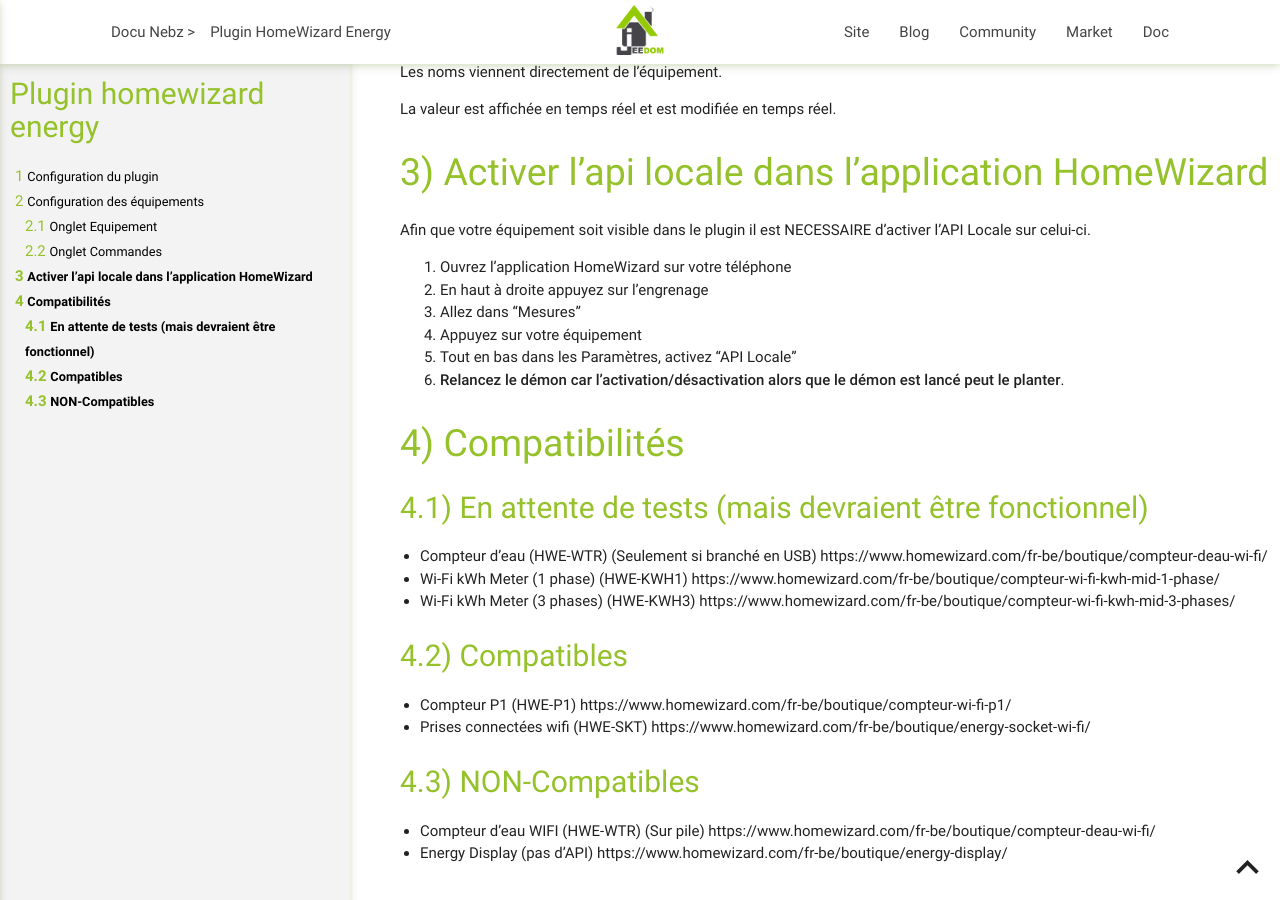
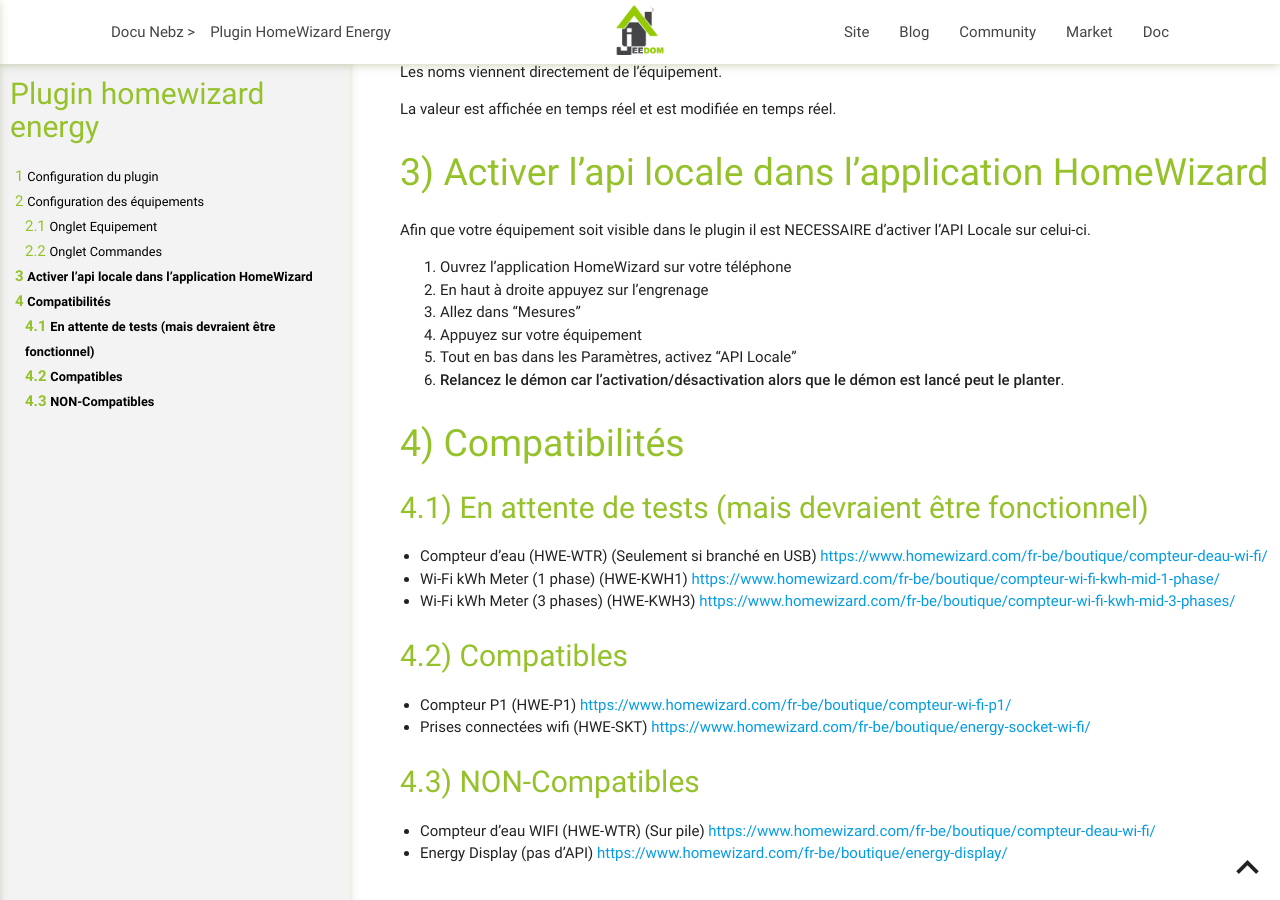
Before and after one commit to NebzHB/jeedom_docs, a Jekyll site: the page built from plugins/HomeWizard/fr_FR/index.md, in a window 1280 px wide and 900 px high, scrolled down 1036 px. Built offline with Jekyll 4.4.1, drawn with Linux system fonts in a browser that asks for light colours; part of the change alters nothing that is shown.

```diff
--- a/plugins/HomeWizard/fr_FR/index.md
+++ b/plugins/HomeWizard/fr_FR/index.md
@@ -73,18 +73,18 @@ Afin que votre équipement soit visible dans le plugin il est NECESSAIRE d'activ
 **En attente de tests (mais devraient être fonctionnel)**
 ----------------------
 
--    Compteur d'eau (HWE-WTR) (Seulement si branché en USB) https://www.homewizard.com/fr-be/boutique/compteur-deau-wi-fi/
--    Wi-Fi kWh Meter (1 phase) (HWE-KWH1) https://www.homewizard.com/fr-be/boutique/compteur-wi-fi-kwh-mid-1-phase/
--    Wi-Fi kWh Meter (3 phases) (HWE-KWH3) https://www.homewizard.com/fr-be/boutique/compteur-wi-fi-kwh-mid-3-phases/
+-    Compteur d'eau (HWE-WTR) (Seulement si branché en USB) [https://www.homewizard.com/fr-be/boutique/compteur-deau-wi-fi/](https://www.homewizard.com/fr-be/boutique/compteur-deau-wi-fi/)
+-    Wi-Fi kWh Meter (1 phase) (HWE-KWH1) [https://www.homewizard.com/fr-be/boutique/compteur-wi-fi-kwh-mid-1-phase/](https://www.homewizard.com/fr-be/boutique/compteur-wi-fi-kwh-mid-1-phase/)
+-    Wi-Fi kWh Meter (3 phases) (HWE-KWH3) [https://www.homewizard.com/fr-be/boutique/compteur-wi-fi-kwh-mid-3-phases/](https://www.homewizard.com/fr-be/boutique/compteur-wi-fi-kwh-mid-3-phases/)
 
 **Compatibles**
 ---------------
 
--    Compteur P1 (HWE-P1) https://www.homewizard.com/fr-be/boutique/compteur-wi-fi-p1/
--    Prises connectées wifi (HWE-SKT) https://www.homewizard.com/fr-be/boutique/energy-socket-wi-fi/
+-    Compteur P1 (HWE-P1) [https://www.homewizard.com/fr-be/boutique/compteur-wi-fi-p1/](https://www.homewizard.com/fr-be/boutique/compteur-wi-fi-p1/)
+-    Prises connectées wifi (HWE-SKT) [https://www.homewizard.com/fr-be/boutique/energy-socket-wi-fi/](https://www.homewizard.com/fr-be/boutique/energy-socket-wi-fi/)
 
 **NON-Compatibles**
 ---------------
 
--    Compteur d'eau WIFI (HWE-WTR) (Sur pile) https://www.homewizard.com/fr-be/boutique/compteur-deau-wi-fi/
--    Energy Display (pas d'API) https://www.homewizard.com/fr-be/boutique/energy-display/
+-    Compteur d'eau WIFI (HWE-WTR) (Sur pile) [https://www.homewizard.com/fr-be/boutique/compteur-deau-wi-fi/](https://www.homewizard.com/fr-be/boutique/compteur-deau-wi-fi/)
+-    Energy Display (pas d'API) [https://www.homewizard.com/fr-be/boutique/energy-display/](https://www.homewizard.com/fr-be/boutique/energy-display/)
```
